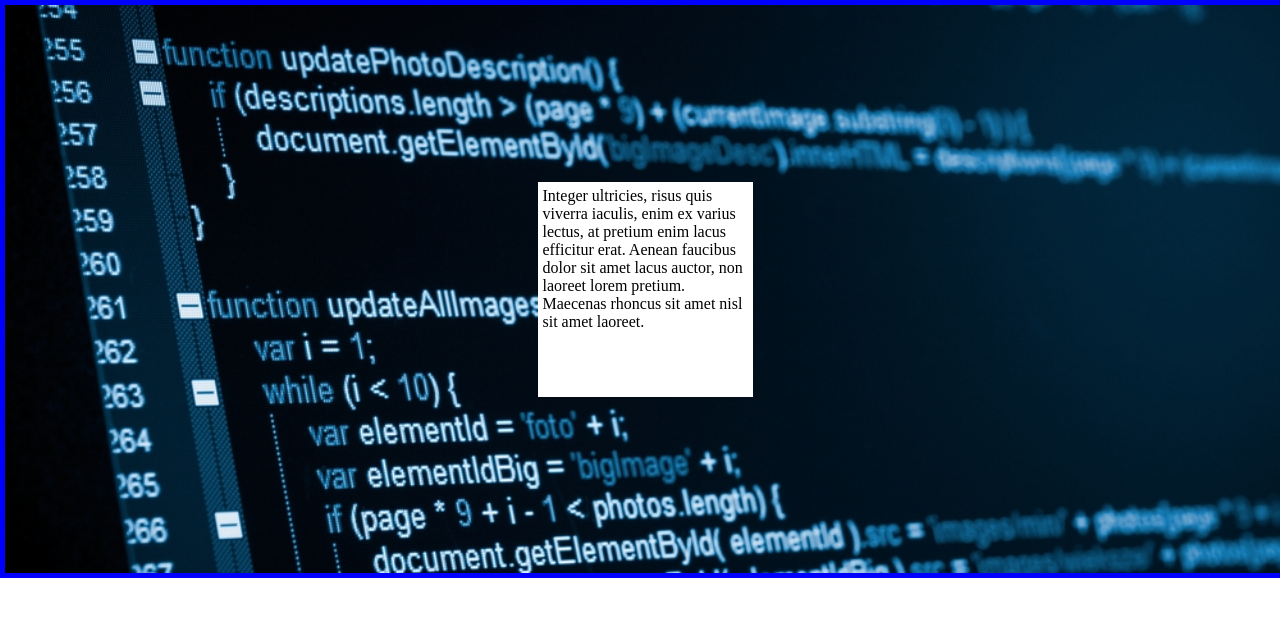
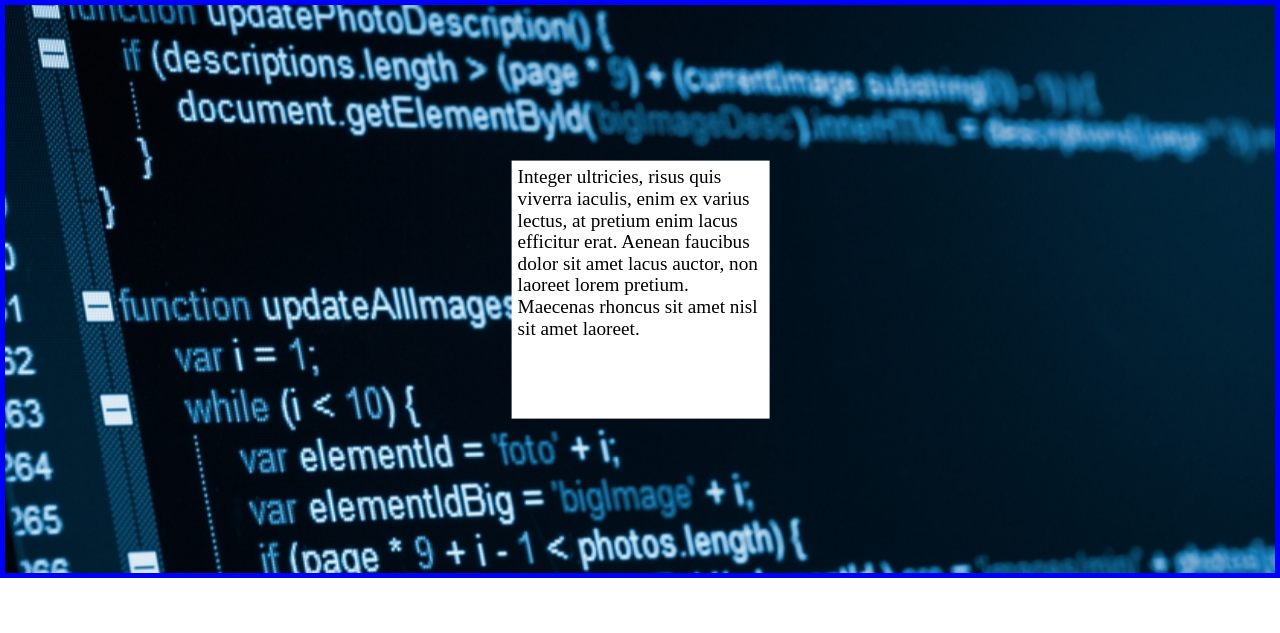
Before and after one commit to brolyssjl/desafio3, a plain HTML site: page index.html in a window 1280 px wide. Drawn offline with Linux system fonts and the light colour scheme.

Commit message:
Agregando efecto zoom a la imagen de fondo

```diff
--- a/estilos.css
+++ b/estilos.css
@@ -1,20 +1,25 @@
 body {
-  margin: 0;
+  margin: 0 auto;
 }
-
-#fondo {
+.contenedor {
+  overflow: hidden;
+}
+.contenedor:hover {
+  border: 5px solid blue;
+}
+.fondo {
   background-image: url('fondo_destacado.jpg');
   background-size: cover;
-  width: 100%;
   height: 568px;
   display: flex;
   flex-direction: row;
   align-items: center;
+  transition: 1s ease-in;
 }
-#fondo:hover {
-  border: 5px solid blue;
+.fondo:hover {
+  transform: scale(1.2);
 }
-#fondo:hover .texto {
+.fondo:hover .texto {
   transform: rotate(0deg);
   opacity: 1;
 }
--- a/index.html
+++ b/index.html
@@ -6,10 +6,12 @@
     <link rel="stylesheet" href="estilos.css">
   </head>
   <body>
-    <section id="fondo">
-      <div class="texto">
-        Integer ultricies, risus quis viverra iaculis, enim ex varius lectus, at pretium enim lacus efficitur erat. Aenean faucibus dolor sit amet lacus auctor, non laoreet lorem pretium. Maecenas rhoncus sit amet nisl sit amet laoreet.
+    <div class="contenedor">
+      <div class="fondo">
+        <div class="texto">
+          Integer ultricies, risus quis viverra iaculis, enim ex varius lectus, at pretium enim lacus efficitur erat. Aenean faucibus dolor sit amet lacus auctor, non laoreet lorem pretium. Maecenas rhoncus sit amet nisl sit amet laoreet.
+        </div>
       </div>
-    </section>
+    </div>
   </body>
 </html>
```
